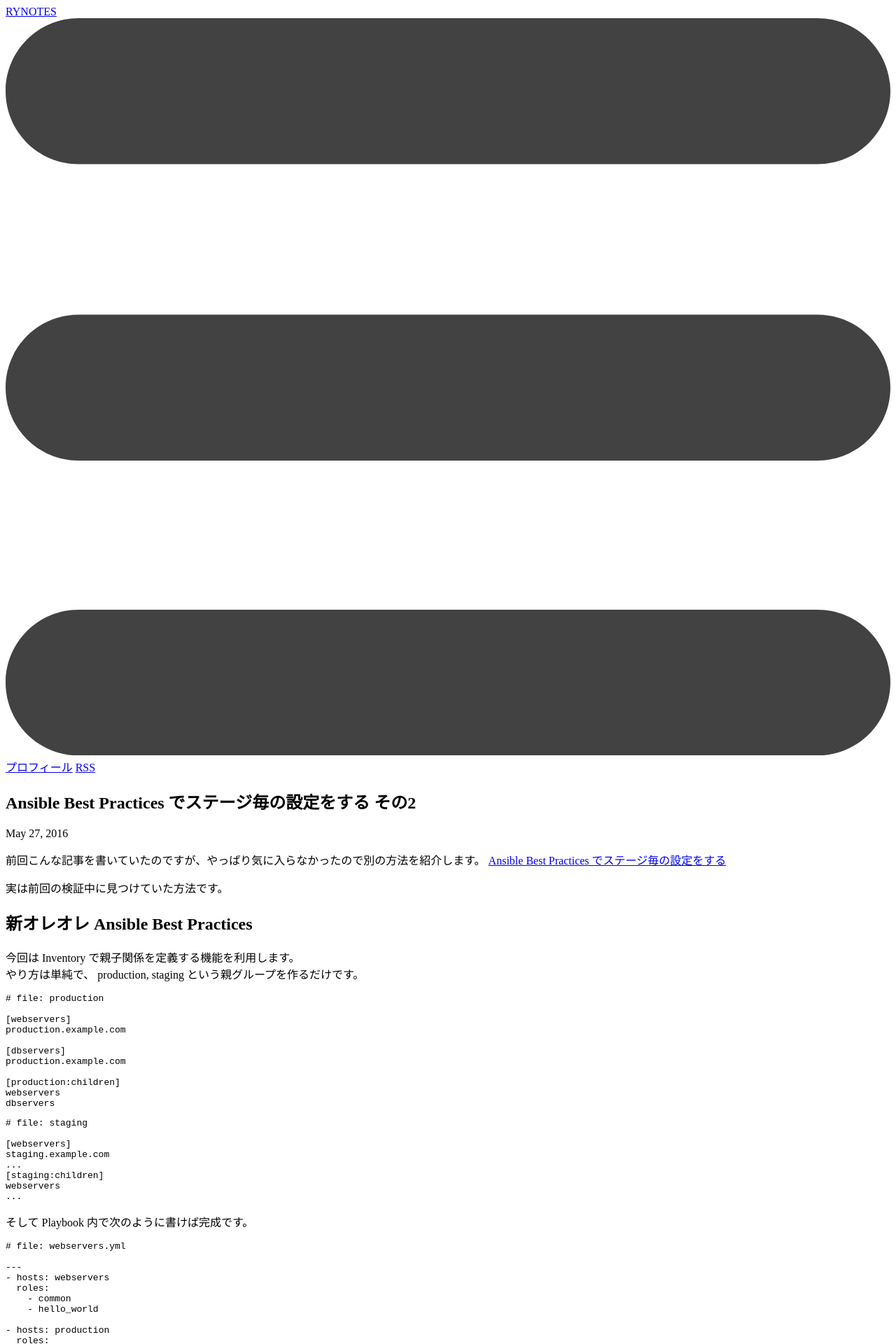
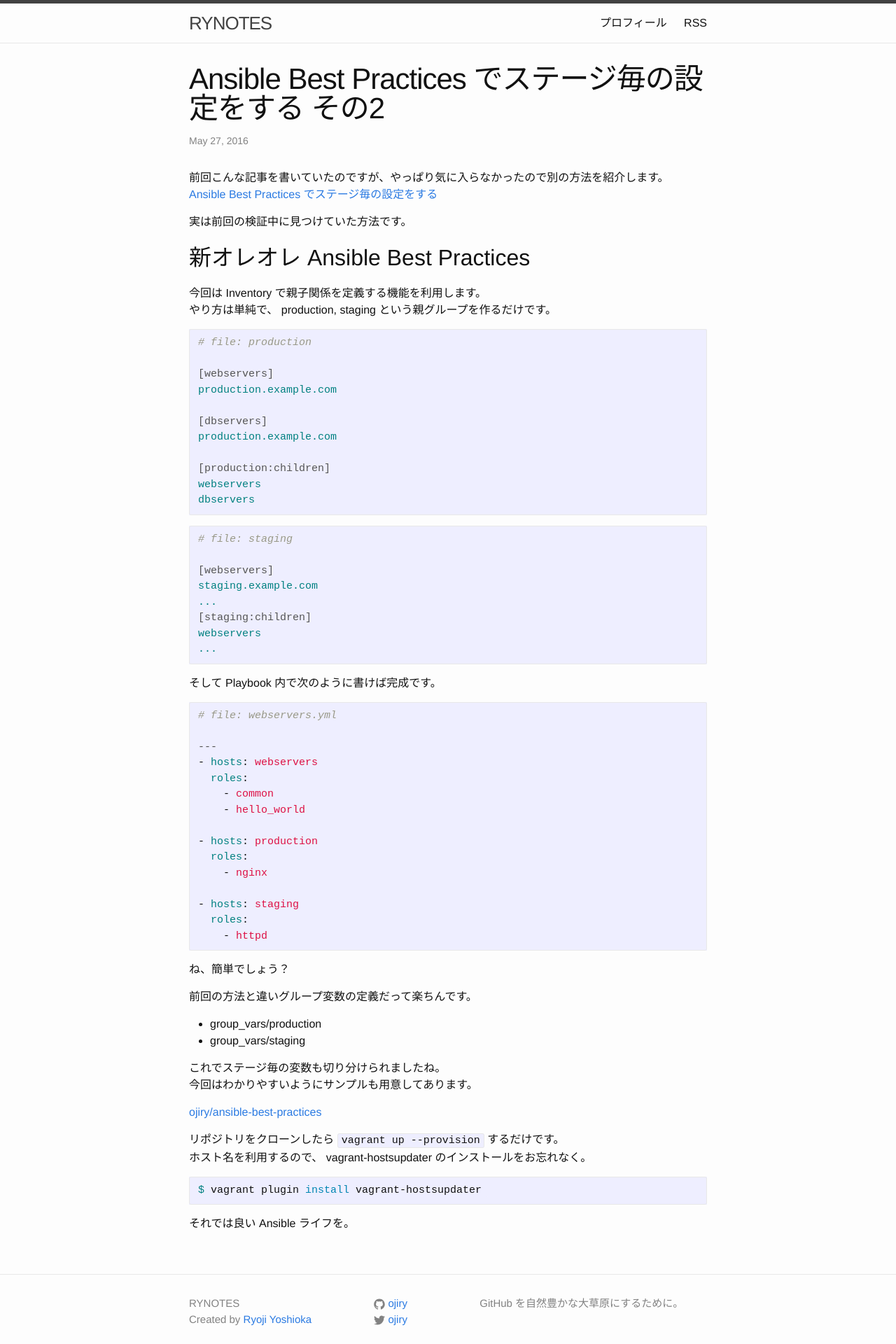
Before and after one commit to ojiry/blog, a Jekyll site: the page built from _posts/2016-05-27-more-ansible-best-practices.md, in a window 1280 px wide. Shown: the top 1920 px of the page at 70% size. Built offline with Jekyll 4.4.1, drawn with Linux system fonts in a browser that asks for light colours.

Commit message:
Return jekyll theme

```diff
--- a/_compass/main.scss
+++ /dev/null
@@ -1 +0,0 @@
-@import "../node_modules/bulma/bulma";
--- a/_config.yml
+++ b/_config.yml
@@ -3,7 +3,7 @@
 email: yoshioka.ryoji@gmail.com
 description: GitHub を自然豊かな大草原にするために。
 baseurl: "" # the subpath of your site, e.g. /blog
-url: https://rynotes.com
+url: "https://rynotes.com"
 twitter_username: ojiry
 github_username: ojiry
 timezone: Asia/Tokyo
@@ -23,5 +23,4 @@
 
 # Plugin settings
 gems:
-  - jekyll-compass
   - jekyll-sitemap
--- /dev/null
+++ b/_sass/_base.scss
@@ -0,0 +1,206 @@
+/**
+ * Reset some basic elements
+ */
+body, h1, h2, h3, h4, h5, h6,
+p, blockquote, pre, hr,
+dl, dd, ol, ul, figure {
+    margin: 0;
+    padding: 0;
+}
+
+
+
+/**
+ * Basic styling
+ */
+body {
+    font: $base-font-weight #{$base-font-size}/#{$base-line-height} $base-font-family;
+    color: $text-color;
+    background-color: $background-color;
+    -webkit-text-size-adjust: 100%;
+    -webkit-font-feature-settings: "kern" 1;
+    -moz-font-feature-settings: "kern" 1;
+    -o-font-feature-settings: "kern" 1;
+    font-feature-settings: "kern" 1;
+    font-kerning: normal;
+}
+
+
+
+/**
+ * Set `margin-bottom` to maintain vertical rhythm
+ */
+h1, h2, h3, h4, h5, h6,
+p, blockquote, pre,
+ul, ol, dl, figure,
+%vertical-rhythm {
+    margin-bottom: $spacing-unit / 2;
+}
+
+
+
+/**
+ * Images
+ */
+img {
+    max-width: 100%;
+    vertical-align: middle;
+}
+
+
+
+/**
+ * Figures
+ */
+figure > img {
+    display: block;
+}
+
+figcaption {
+    font-size: $small-font-size;
+}
+
+
+
+/**
+ * Lists
+ */
+ul, ol {
+    margin-left: $spacing-unit;
+}
+
+li {
+    > ul,
+    > ol {
+         margin-bottom: 0;
+    }
+}
+
+
+
+/**
+ * Headings
+ */
+h1, h2, h3, h4, h5, h6 {
+    font-weight: $base-font-weight;
+}
+
+
+
+/**
+ * Links
+ */
+a {
+    color: $brand-color;
+    text-decoration: none;
+
+    &:visited {
+        color: darken($brand-color, 15%);
+    }
+
+    &:hover {
+        color: $text-color;
+        text-decoration: underline;
+    }
+}
+
+
+
+/**
+ * Blockquotes
+ */
+blockquote {
+    color: $grey-color;
+    border-left: 4px solid $grey-color-light;
+    padding-left: $spacing-unit / 2;
+    font-size: 18px;
+    letter-spacing: -1px;
+    font-style: italic;
+
+    > :last-child {
+        margin-bottom: 0;
+    }
+}
+
+
+
+/**
+ * Code formatting
+ */
+pre,
+code {
+    font-size: 15px;
+    border: 1px solid $grey-color-light;
+    border-radius: 3px;
+    background-color: #eef;
+}
+
+code {
+    padding: 1px 5px;
+}
+
+pre {
+    padding: 8px 12px;
+    overflow-x: auto;
+
+    > code {
+        border: 0;
+        padding-right: 0;
+        padding-left: 0;
+    }
+}
+
+
+
+/**
+ * Wrapper
+ */
+.wrapper {
+    max-width: -webkit-calc(#{$content-width} - (#{$spacing-unit} * 2));
+    max-width:         calc(#{$content-width} - (#{$spacing-unit} * 2));
+    margin-right: auto;
+    margin-left: auto;
+    padding-right: $spacing-unit;
+    padding-left: $spacing-unit;
+    @extend %clearfix;
+
+    @include media-query($on-laptop) {
+        max-width: -webkit-calc(#{$content-width} - (#{$spacing-unit}));
+        max-width:         calc(#{$content-width} - (#{$spacing-unit}));
+        padding-right: $spacing-unit / 2;
+        padding-left: $spacing-unit / 2;
+    }
+}
+
+
+
+/**
+ * Clearfix
+ */
+%clearfix {
+
+    &:after {
+        content: "";
+        display: table;
+        clear: both;
+    }
+}
+
+
+
+/**
+ * Icons
+ */
+.icon {
+
+    > svg {
+        display: inline-block;
+        width: 16px;
+        height: 16px;
+        vertical-align: middle;
+
+        path {
+            fill: $grey-color;
+        }
+    }
+}
--- /dev/null
+++ b/_sass/_layout.scss
@@ -0,0 +1,242 @@
+/**
+ * Site header
+ */
+.site-header {
+    border-top: 5px solid $grey-color-dark;
+    border-bottom: 1px solid $grey-color-light;
+    min-height: 56px;
+
+    // Positioning context for the mobile navigation icon
+    position: relative;
+}
+
+.site-title {
+    font-size: 26px;
+    font-weight: 300;
+    line-height: 56px;
+    letter-spacing: -1px;
+    margin-bottom: 0;
+    float: left;
+
+    &,
+    &:visited {
+        color: $grey-color-dark;
+    }
+}
+
+.site-nav {
+    float: right;
+    line-height: 56px;
+
+    .menu-icon {
+        display: none;
+    }
+
+    .page-link {
+        color: $text-color;
+        line-height: $base-line-height;
+
+        // Gaps between nav items, but not on the last one
+        &:not(:last-child) {
+            margin-right: 20px;
+        }
+    }
+
+    @include media-query($on-palm) {
+        position: absolute;
+        top: 9px;
+        right: $spacing-unit / 2;
+        background-color: $background-color;
+        border: 1px solid $grey-color-light;
+        border-radius: 5px;
+        text-align: right;
+
+        .menu-icon {
+            display: block;
+            float: right;
+            width: 36px;
+            height: 26px;
+            line-height: 0;
+            padding-top: 10px;
+            text-align: center;
+
+            > svg {
+                width: 18px;
+                height: 15px;
+
+                path {
+                    fill: $grey-color-dark;
+                }
+            }
+        }
+
+        .trigger {
+            clear: both;
+            display: none;
+        }
+
+        &:hover .trigger {
+            display: block;
+            padding-bottom: 5px;
+        }
+
+        .page-link {
+            display: block;
+            padding: 5px 10px;
+
+            &:not(:last-child) {
+                margin-right: 0;
+            }
+            margin-left: 20px;
+        }
+    }
+}
+
+
+
+/**
+ * Site footer
+ */
+.site-footer {
+    border-top: 1px solid $grey-color-light;
+    padding: $spacing-unit 0;
+}
+
+.footer-heading {
+    font-size: 18px;
+    margin-bottom: $spacing-unit / 2;
+}
+
+.contact-list,
+.social-media-list {
+    list-style: none;
+    margin-left: 0;
+}
+
+.footer-col-wrapper {
+    font-size: 15px;
+    color: $grey-color;
+    margin-left: -$spacing-unit / 2;
+    @extend %clearfix;
+}
+
+.footer-col {
+    float: left;
+    margin-bottom: $spacing-unit / 2;
+    padding-left: $spacing-unit / 2;
+}
+
+.footer-col-1 {
+    width: -webkit-calc(35% - (#{$spacing-unit} / 2));
+    width:         calc(35% - (#{$spacing-unit} / 2));
+}
+
+.footer-col-2 {
+    width: -webkit-calc(20% - (#{$spacing-unit} / 2));
+    width:         calc(20% - (#{$spacing-unit} / 2));
+}
+
+.footer-col-3 {
+    width: -webkit-calc(45% - (#{$spacing-unit} / 2));
+    width:         calc(45% - (#{$spacing-unit} / 2));
+}
+
+@include media-query($on-laptop) {
+    .footer-col-1,
+    .footer-col-2 {
+        width: -webkit-calc(50% - (#{$spacing-unit} / 2));
+        width:         calc(50% - (#{$spacing-unit} / 2));
+    }
+
+    .footer-col-3 {
+        width: -webkit-calc(100% - (#{$spacing-unit} / 2));
+        width:         calc(100% - (#{$spacing-unit} / 2));
+    }
+}
+
+@include media-query($on-palm) {
+    .footer-col {
+        float: none;
+        width: -webkit-calc(100% - (#{$spacing-unit} / 2));
+        width:         calc(100% - (#{$spacing-unit} / 2));
+    }
+}
+
+
+
+/**
+ * Page content
+ */
+.page-content {
+    padding: $spacing-unit 0;
+}
+
+.page-heading {
+    font-size: 20px;
+}
+
+.post-list {
+    margin-left: 0;
+    list-style: none;
+
+    > li {
+        margin-bottom: $spacing-unit;
+    }
+}
+
+.post-meta {
+    font-size: $small-font-size;
+    color: $grey-color;
+}
+
+.post-link {
+    display: block;
+    font-size: 24px;
+}
+
+
+
+/**
+ * Posts
+ */
+.post-header {
+    margin-bottom: $spacing-unit;
+}
+
+.post-title {
+    font-size: 42px;
+    letter-spacing: -1px;
+    line-height: 1;
+
+    @include media-query($on-laptop) {
+        font-size: 36px;
+    }
+}
+
+.post-content {
+    margin-bottom: $spacing-unit;
+
+    h2 {
+        font-size: 32px;
+
+        @include media-query($on-laptop) {
+            font-size: 28px;
+        }
+    }
+
+    h3 {
+        font-size: 26px;
+
+        @include media-query($on-laptop) {
+            font-size: 22px;
+        }
+    }
+
+    h4 {
+        font-size: 20px;
+
+        @include media-query($on-laptop) {
+            font-size: 18px;
+        }
+    }
+}
--- /dev/null
+++ b/_sass/_syntax-highlighting.scss
@@ -0,0 +1,71 @@
+/**
+ * Syntax highlighting styles
+ */
+.highlight {
+    background: #fff;
+    @extend %vertical-rhythm;
+
+    .highlighter-rouge & {
+      background: #eef;
+    }
+
+    .c     { color: #998; font-style: italic } // Comment
+    .err   { color: #a61717; background-color: #e3d2d2 } // Error
+    .k     { font-weight: bold } // Keyword
+    .o     { font-weight: bold } // Operator
+    .cm    { color: #998; font-style: italic } // Comment.Multiline
+    .cp    { color: #999; font-weight: bold } // Comment.Preproc
+    .c1    { color: #998; font-style: italic } // Comment.Single
+    .cs    { color: #999; font-weight: bold; font-style: italic } // Comment.Special
+    .gd    { color: #000; background-color: #fdd } // Generic.Deleted
+    .gd .x { color: #000; background-color: #faa } // Generic.Deleted.Specific
+    .ge    { font-style: italic } // Generic.Emph
+    .gr    { color: #a00 } // Generic.Error
+    .gh    { color: #999 } // Generic.Heading
+    .gi    { color: #000; background-color: #dfd } // Generic.Inserted
+    .gi .x { color: #000; background-color: #afa } // Generic.Inserted.Specific
+    .go    { color: #888 } // Generic.Output
+    .gp    { color: #555 } // Generic.Prompt
+    .gs    { font-weight: bold } // Generic.Strong
+    .gu    { color: #aaa } // Generic.Subheading
+    .gt    { color: #a00 } // Generic.Traceback
+    .kc    { font-weight: bold } // Keyword.Constant
+    .kd    { font-weight: bold } // Keyword.Declaration
+    .kp    { font-weight: bold } // Keyword.Pseudo
+    .kr    { font-weight: bold } // Keyword.Reserved
+    .kt    { color: #458; font-weight: bold } // Keyword.Type
+    .m     { color: #099 } // Literal.Number
+    .s     { color: #d14 } // Literal.String
+    .na    { color: #008080 } // Name.Attribute
+    .nb    { color: #0086B3 } // Name.Builtin
+    .nc    { color: #458; font-weight: bold } // Name.Class
+    .no    { color: #008080 } // Name.Constant
+    .ni    { color: #800080 } // Name.Entity
+    .ne    { color: #900; font-weight: bold } // Name.Exception
+    .nf    { color: #900; font-weight: bold } // Name.Function
+    .nn    { color: #555 } // Name.Namespace
+    .nt    { color: #000080 } // Name.Tag
+    .nv    { color: #008080 } // Name.Variable
+    .ow    { font-weight: bold } // Operator.Word
+    .w     { color: #bbb } // Text.Whitespace
+    .mf    { color: #099 } // Literal.Number.Float
+    .mh    { color: #099 } // Literal.Number.Hex
+    .mi    { color: #099 } // Literal.Number.Integer
+    .mo    { color: #099 } // Literal.Number.Oct
+    .sb    { color: #d14 } // Literal.String.Backtick
+    .sc    { color: #d14 } // Literal.String.Char
+    .sd    { color: #d14 } // Literal.String.Doc
+    .s2    { color: #d14 } // Literal.String.Double
+    .se    { color: #d14 } // Literal.String.Escape
+    .sh    { color: #d14 } // Literal.String.Heredoc
+    .si    { color: #d14 } // Literal.String.Interpol
+    .sx    { color: #d14 } // Literal.String.Other
+    .sr    { color: #009926 } // Literal.String.Regex
+    .s1    { color: #d14 } // Literal.String.Single
+    .ss    { color: #990073 } // Literal.String.Symbol
+    .bp    { color: #999 } // Name.Builtin.Pseudo
+    .vc    { color: #008080 } // Name.Variable.Class
+    .vg    { color: #008080 } // Name.Variable.Global
+    .vi    { color: #008080 } // Name.Variable.Instance
+    .il    { color: #099 } // Literal.Number.Integer.Long
+}
--- /dev/null
+++ b/css/main.scss
@@ -0,0 +1,53 @@
+---
+# Only the main Sass file needs front matter (the dashes are enough)
+---
+@charset "utf-8";
+
+
+
+// Our variables
+$base-font-family: "Helvetica Neue", Helvetica, Arial, sans-serif;
+$base-font-size:   16px;
+$base-font-weight: 400;
+$small-font-size:  $base-font-size * 0.875;
+$base-line-height: 1.5;
+
+$spacing-unit:     30px;
+
+$text-color:       #111;
+$background-color: #fdfdfd;
+$brand-color:      #2a7ae2;
+
+$grey-color:       #828282;
+$grey-color-light: lighten($grey-color, 40%);
+$grey-color-dark:  darken($grey-color, 25%);
+
+// Width of the content area
+$content-width:    800px;
+
+$on-palm:          600px;
+$on-laptop:        800px;
+
+
+
+// Use media queries like this:
+// @include media-query($on-palm) {
+//     .wrapper {
+//         padding-right: $spacing-unit / 2;
+//         padding-left: $spacing-unit / 2;
+//     }
+// }
+@mixin media-query($device) {
+    @media screen and (max-width: $device) {
+        @content;
+    }
+}
+
+
+
+// Import partials from `sass_dir` (defaults to `_sass`)
+@import
+        "base",
+        "layout",
+        "syntax-highlighting"
+;
```
Also changed, not shown: _posts/2016-06-02-fix-python-not-found-in-ubuntu-16-04.md (+10 -10 lines).
